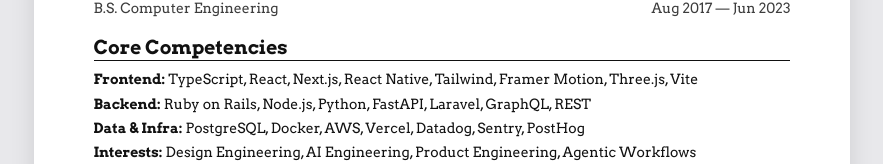
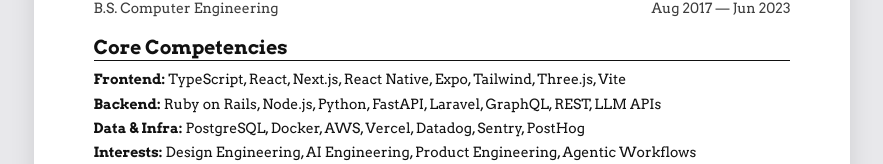
Before and after one commit to lucasmsa/lucasmsa.com, a Next.js app: page /en/resume-source in a window 1280 px wide. Shown: the part 1601-1765 px from the top of the page, without its empty margins (198-1081 px from the left). Built offline with nearby package versions, Linux system fonts and the light colour scheme.

Commit message:
Add Expo and LLM APIs to the stack, drop Framer Motion

```diff
--- a/src/content/resume.ts
+++ b/src/content/resume.ts
@@ -215,8 +215,8 @@
       "React",
       "Next.js",
       "React Native",
+      "Expo",
       "Tailwind",
-      "Framer Motion",
       "Three.js",
       "Vite",
     ],
@@ -231,6 +231,7 @@
       "Laravel",
       "GraphQL",
       "REST",
+      "LLM APIs",
     ],
   },
   {
```
Also changed, not shown: 1 other file (tests, documents, lock files or other folders).
